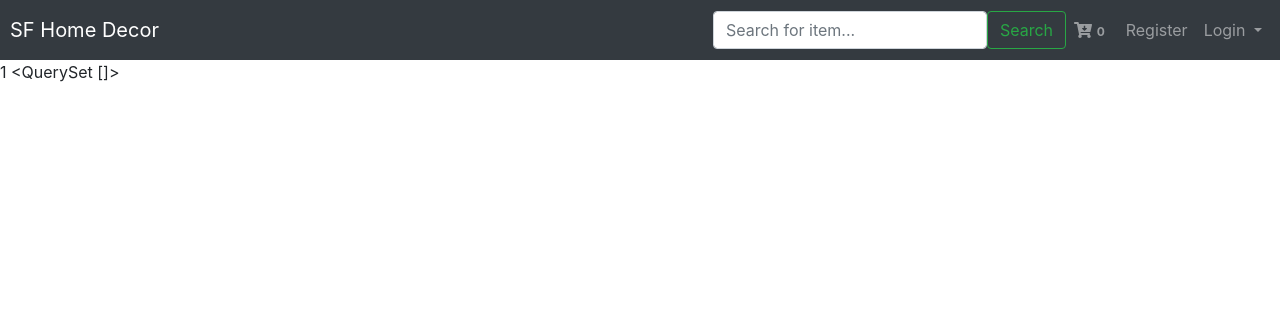
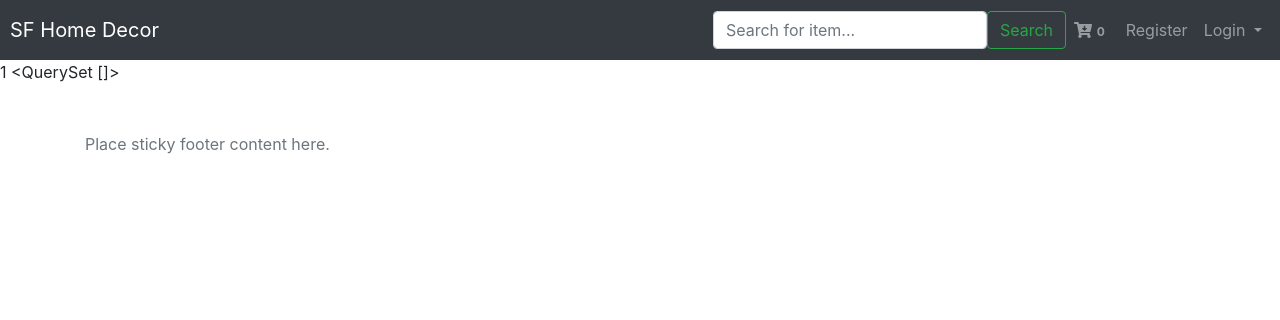
Before and after one commit to OnurOzayyy/ecommerce, a Django app: page /cart/ in a window 1280 px wide. Shown: the top 320 px of the page. Run offline with Django 3.2, Linux system fonts and the light colour scheme; data comes from the database, SQL or seed files in the repository; data that the repository does not hold is empty; some libraries are stand-ins or nearby versions.

Commit message:
Add Footer

```diff
--- a/src/templates/base.html
+++ b/src/templates/base.html
@@ -28,7 +28,7 @@
     {% endblock %}
 
 <!-- FOOTER STARTS -->
-
+    {% include 'footer.html' %}
 <!-- END FOOTER  -->
 
     {% include 'javaScript.html' %}
--- /dev/null
+++ b/src/templates/footer.html
@@ -0,0 +1,5 @@
+<footer class="footer">
+      <div class="container">
+        <span class="text-muted">Place sticky footer content here.</span>
+      </div>
+    </footer>
```
